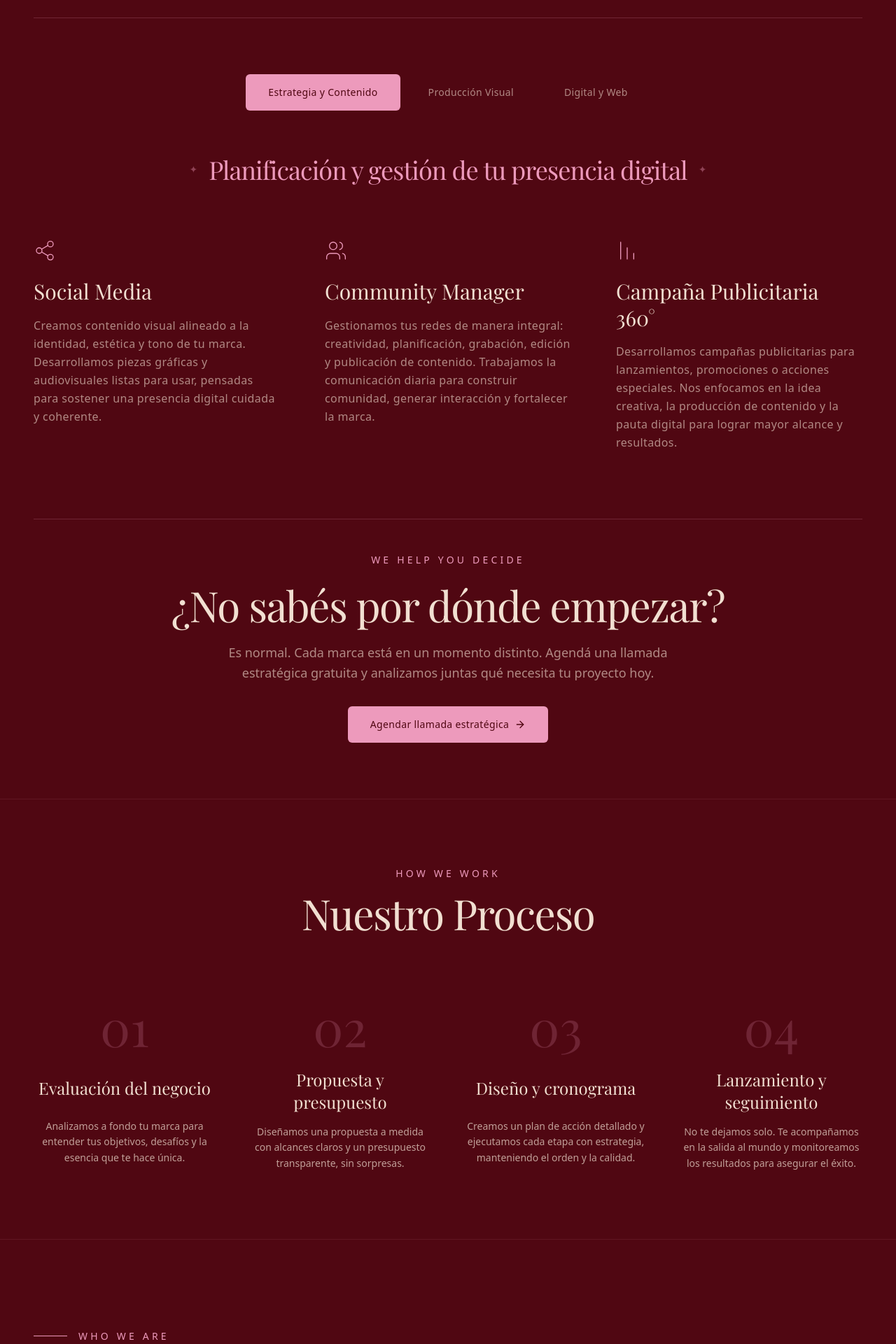
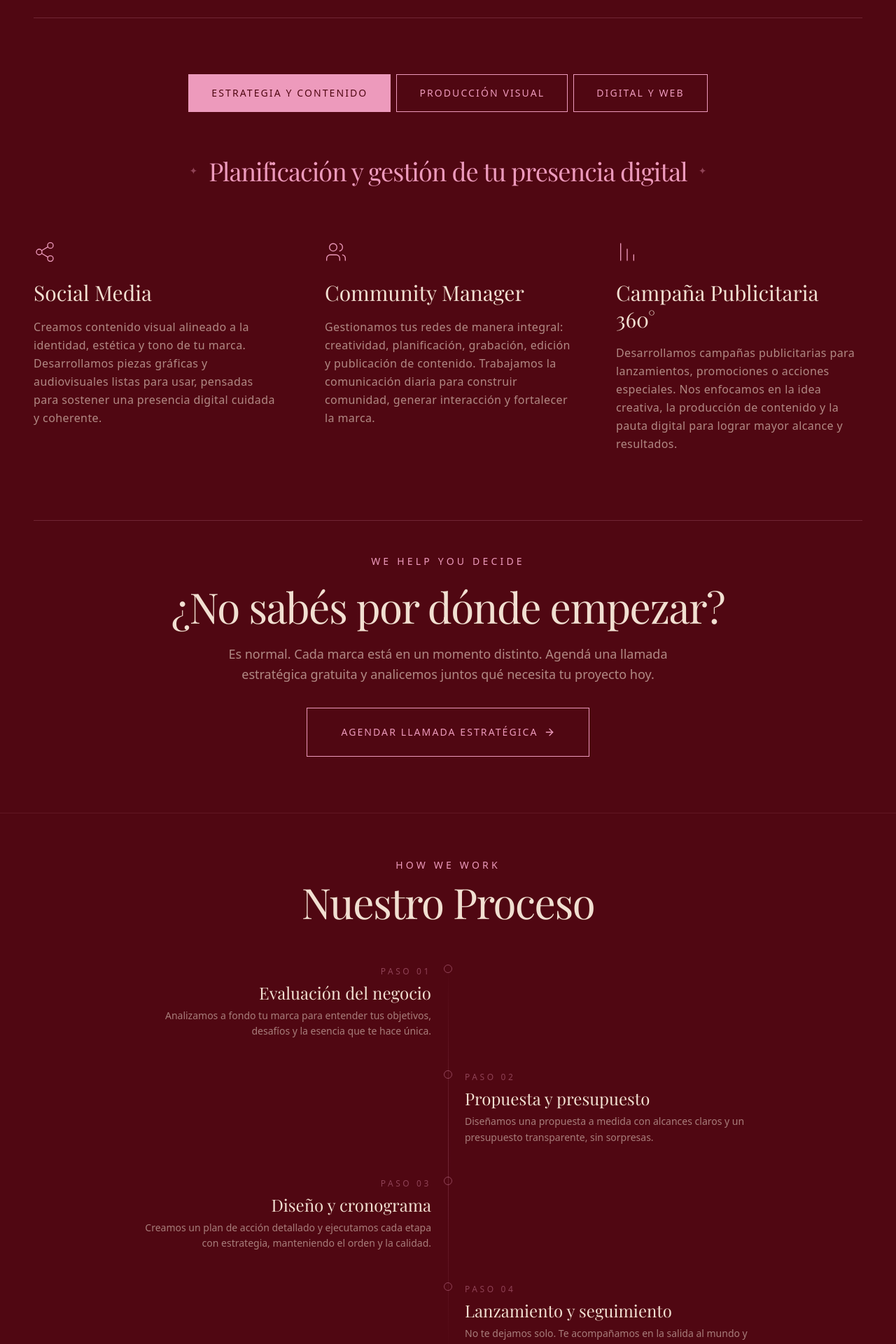
Before and after one commit to gabbramis/gaia, a Next.js app: page / in a window 1280 px wide. Shown: the part 1060-2980 px from the top of the page at 70% size. Built offline with nearby package versions, Linux system fonts and the light colour scheme; a web font is replaced by a local one.

Commit message:
process and services fix

```diff
--- a/components/sections/Process.tsx
+++ b/components/sections/Process.tsx
@@ -2,6 +2,7 @@
 
 import { motion } from 'motion/react';
 import { fadeInUp, staggerContainer } from '@/lib/animations';
+import { cn } from '@/lib/utils';
 
 const steps = [
     {
@@ -30,7 +31,7 @@ export function Process() {
     return (
         <section
             id="proceso"
-            className="relative bg-[#500712] py-16 md:py-24 px-6 md:px-12 border-t border-[#ED9ABC]/10"
+            className="relative bg-[#500712] py-12 md:py-16 px-6 md:px-12 border-t border-[#ED9ABC]/10"
         >
             <div className="max-w-7xl mx-auto">
                 {/* Header */}
@@ -39,9 +40,9 @@ export function Process() {
                     whileInView="visible"
                     viewport={{ once: true, margin: '-100px' }}
                     variants={fadeInUp}
-                    className="mb-16 md:mb-24 text-center"
+                    className="mb-10 md:mb-14 text-center"
                 >
-                    <span className="block text-[#ED9ABC] text-sm tracking-[0.3em] uppercase mb-4">
+                    <span className="block text-[#ED9ABC] text-sm tracking-[0.3em] uppercase mb-3">
                         How we work
                     </span>
                     <h2 className="font-serif text-4xl md:text-6xl text-[#F1DFD1] tracking-tight">
@@ -49,39 +50,50 @@ export function Process() {
                     </h2>
                 </motion.div>
 
-                {/* Steps Grid */}
+                {/* Steps */}
                 <motion.div
                     variants={staggerContainer}
                     initial="hidden"
                     whileInView="visible"
                     viewport={{ once: true, margin: '-50px' }}
-                    className="grid grid-cols-1 md:grid-cols-2 lg:grid-cols-4 gap-8 md:gap-12"
+                    className="relative max-w-4xl mx-auto"
                 >
+                    {/* Vertical line */}
+                    <div className="absolute left-[1.35rem] md:left-1/2 top-0 bottom-0 w-px bg-gradient-to-b from-[#ED9ABC]/0 via-[#ED9ABC]/20 to-[#ED9ABC]/0" />
+
                     {steps.map((step, index) => (
                         <motion.div
                             key={index}
                             variants={fadeInUp}
-                            className="relative flex flex-col items-center text-center group"
+                            className={cn(
+                                "relative flex items-start gap-6 md:gap-12 group",
+                                index !== steps.length - 1 ? "mb-10" : "",
+                                index % 2 === 0 ? "md:flex-row" : "md:flex-row-reverse"
+                            )}
                         >
-                            {/* Number */}
-                            <div className="mb-6 relative">
-                                <span className="font-serif text-6xl md:text-7xl text-[#ED9ABC]/20 group-hover:text-[#ED9ABC]/40 transition-colors duration-500">
-                                    {step.number}
+                            {/* Content */}
+                            <div className={cn(
+                                "flex-1 pl-12 md:pl-0",
+                                index % 2 === 0 ? "md:text-right" : "md:text-left"
+                            )}>
+                                <span className="font-sans text-[#ED9ABC]/40 text-xs tracking-[0.3em] uppercase">
+                                    Paso {step.number}
                                 </span>
+                                <h3 className="font-serif text-xl md:text-2xl text-[#F1DFD1] mt-1 mb-1.5">
+                                    {step.title}
+                                </h3>
+                                <p className="font-sans text-[#F1DFD1]/55 text-sm leading-relaxed">
+                                    {step.description}
+                                </p>
                             </div>
 
-                            {/* Content */}
-                            <h3 className="font-serif text-xl md:text-2xl text-[#F1DFD1] mb-4 min-h-[3.5rem] flex items-center justify-center">
-                                {step.title}
-                            </h3>
-                            <p className="font-sans text-[#F1DFD1]/70 text-sm leading-relaxed max-w-xs mx-auto">
-                                {step.description}
-                            </p>
+                            {/* Center dot */}
+                            <div className="absolute left-3 md:left-1/2 md:-translate-x-1/2 top-1 flex items-center justify-center">
+                                <span className="block w-3 h-3 rounded-full border border-[#ED9ABC]/40 group-hover:border-[#ED9ABC] group-hover:bg-[#ED9ABC]/20 transition-all duration-500" />
+                            </div>
 
-                            {/* Connecting Line (Desktop only, except last item) */}
-                            {index < steps.length - 1 && (
-                                <div className="hidden lg:block absolute top-[2.5rem] left-1/2 w-full h-[1px] bg-gradient-to-r from-[#ED9ABC]/0 via-[#ED9ABC]/20 to-[#ED9ABC]/0 -z-10 translate-x-[50%]" />
-                            )}
+                            {/* Spacer for alternating layout */}
+                            <div className="hidden md:block flex-1" />
                         </motion.div>
                     ))}
                 </motion.div>
--- a/components/sections/Services.tsx
+++ b/components/sections/Services.tsx
@@ -66,21 +66,13 @@ export function Services() {
               key={category.id}
               onClick={() => setActiveCategory(category.id)}
               className={cn(
-                "relative px-8 py-4 font-sans text-sm tracking-wide transition-all duration-500",
+                "relative px-8 py-4 font-sans text-sm tracking-[0.15em] uppercase border transition-all duration-500",
                 activeCategory === category.id
-                  ? "text-[#500712]"
-                  : "text-[#F1DFD1]/60 hover:text-[#F1DFD1]"
+                  ? "bg-[#ED9ABC] text-[#500712] border-[#ED9ABC]"
+                  : "bg-transparent text-[#ED9ABC] border-[#ED9ABC] hover:bg-[#ED9ABC] hover:text-[#500712]"
               )}
             >
-              {/* Active background */}
-              {activeCategory === category.id && (
-                <motion.div
-                  layoutId="activeTab"
-                  className="absolute inset-0 bg-[#ED9ABC] rounded-sm"
-                  transition={{ type: "spring", bounce: 0.2, duration: 0.6 }}
-                />
-              )}
-              <span className="relative z-10">{category.title}</span>
+              {category.title}
             </button>
           ))}
         </motion.div>
@@ -170,11 +162,11 @@ export function Services() {
             ¿No sabés por dónde empezar?
           </h3>
           <p className="font-sans text-[#F1DFD1]/60 text-base md:text-lg leading-relaxed max-w-2xl mx-auto mb-8">
-            Es normal. Cada marca está en un momento distinto. Agendá una llamada estratégica gratuita y analizamos juntas qué necesita tu proyecto hoy.
+            Es normal. Cada marca está en un momento distinto. Agendá una llamada estratégica gratuita y analicemos juntos qué necesita tu proyecto hoy.
           </p>
           <Link
             href="#contacto"
-            className="inline-flex items-center gap-2 px-8 py-4 bg-[#ED9ABC] text-[#500712] font-sans text-sm tracking-wide rounded-sm hover:bg-[#F1DFD1] transition-colors duration-300"
+            className="inline-flex items-center gap-2 px-12 py-6 bg-transparent border border-[#ED9ABC] text-[#ED9ABC] font-sans text-sm tracking-[0.15em] uppercase rounded-none hover:bg-[#ED9ABC] hover:text-[#500712] transition-all duration-500"
           >
             Agendar llamada estratégica
             <ArrowRight size={16} />
```
